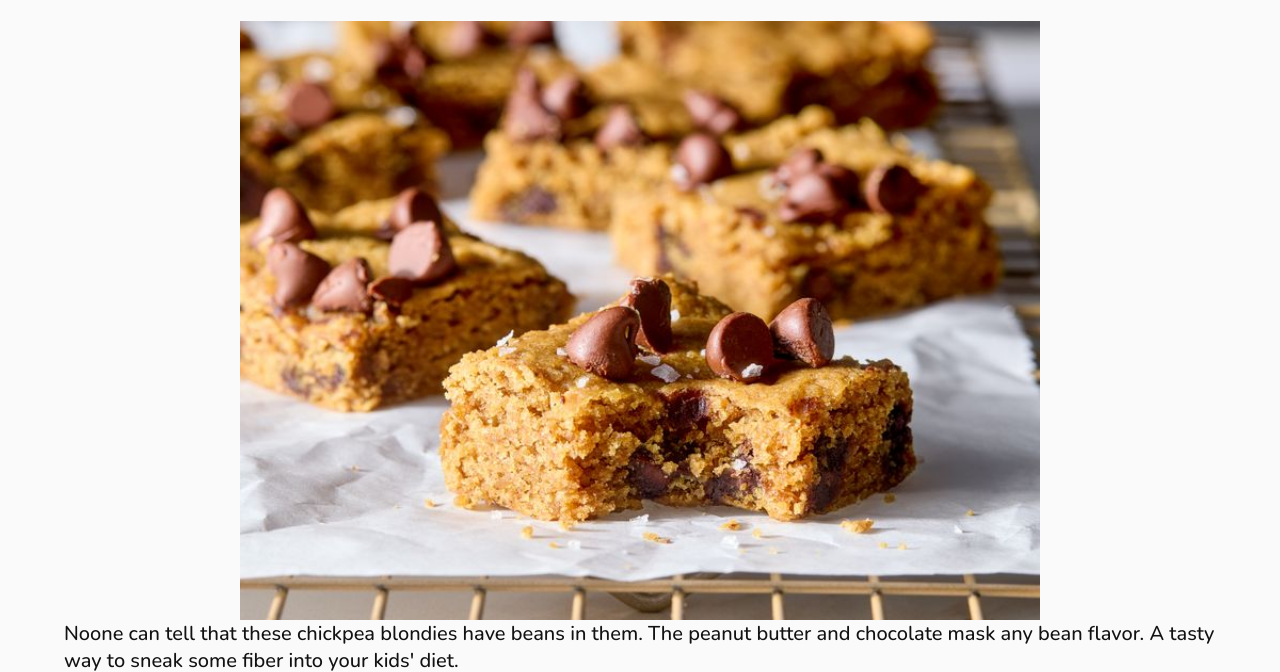
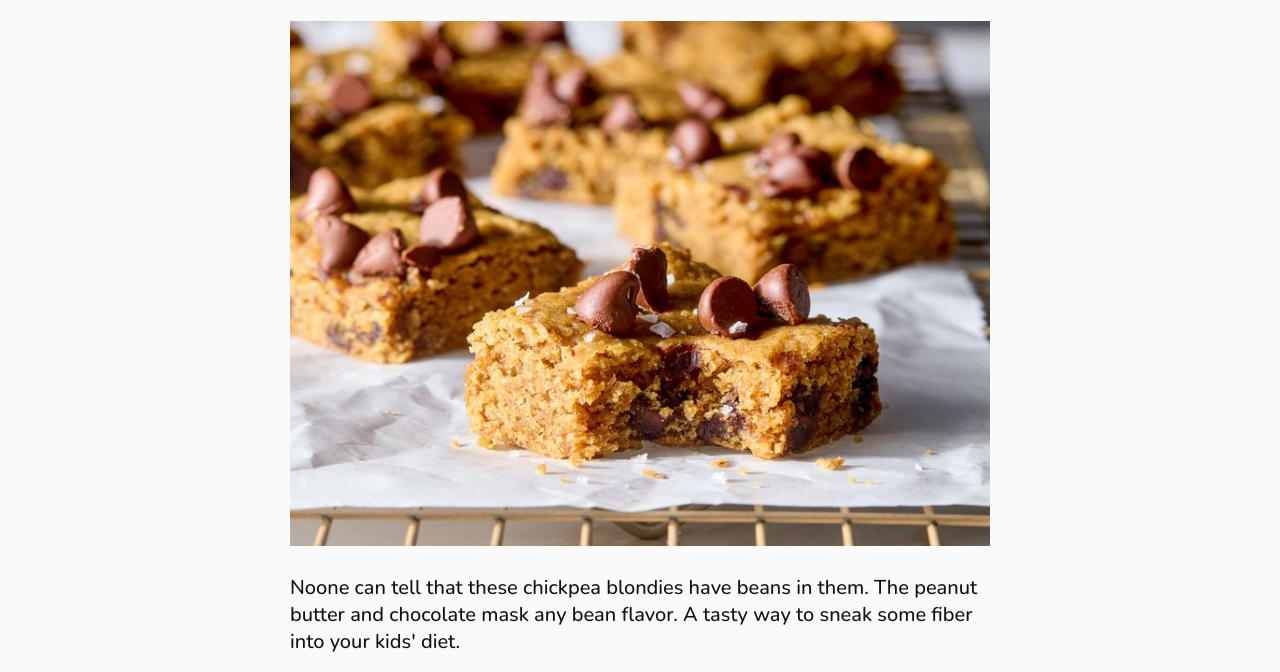
Before and after one commit to ketanpatil1/odin-recipes, a plain HTML site: page recipes/chickpea-blondies/index.html in a window 1280 px wide. Shown: the part 155-827 px from the top of the page. Drawn offline with nearby package versions, Linux system fonts and the light colour scheme; a web font is replaced by a local one.

Commit message:
Fix style issue on one page

```diff
--- a/recipes/chickpea-blondies/index.html
+++ b/recipes/chickpea-blondies/index.html
@@ -30,9 +30,9 @@
                 </label>
             </form>
         </header>
-        <img src="./images/main.jpg" alt="Chickpea Blondies">
 
-        <div>
+        <div class="recipe">
+            <img src="./images/main.jpg" alt="Chickpea Blondies">
             <p>Noone can tell that these chickpea blondies have beans in them. The peanut butter and chocolate mask any bean flavor. A tasty way to sneak some fiber into your kids' diet.</p>
 
             <h2>Ingredients</h2>
```
